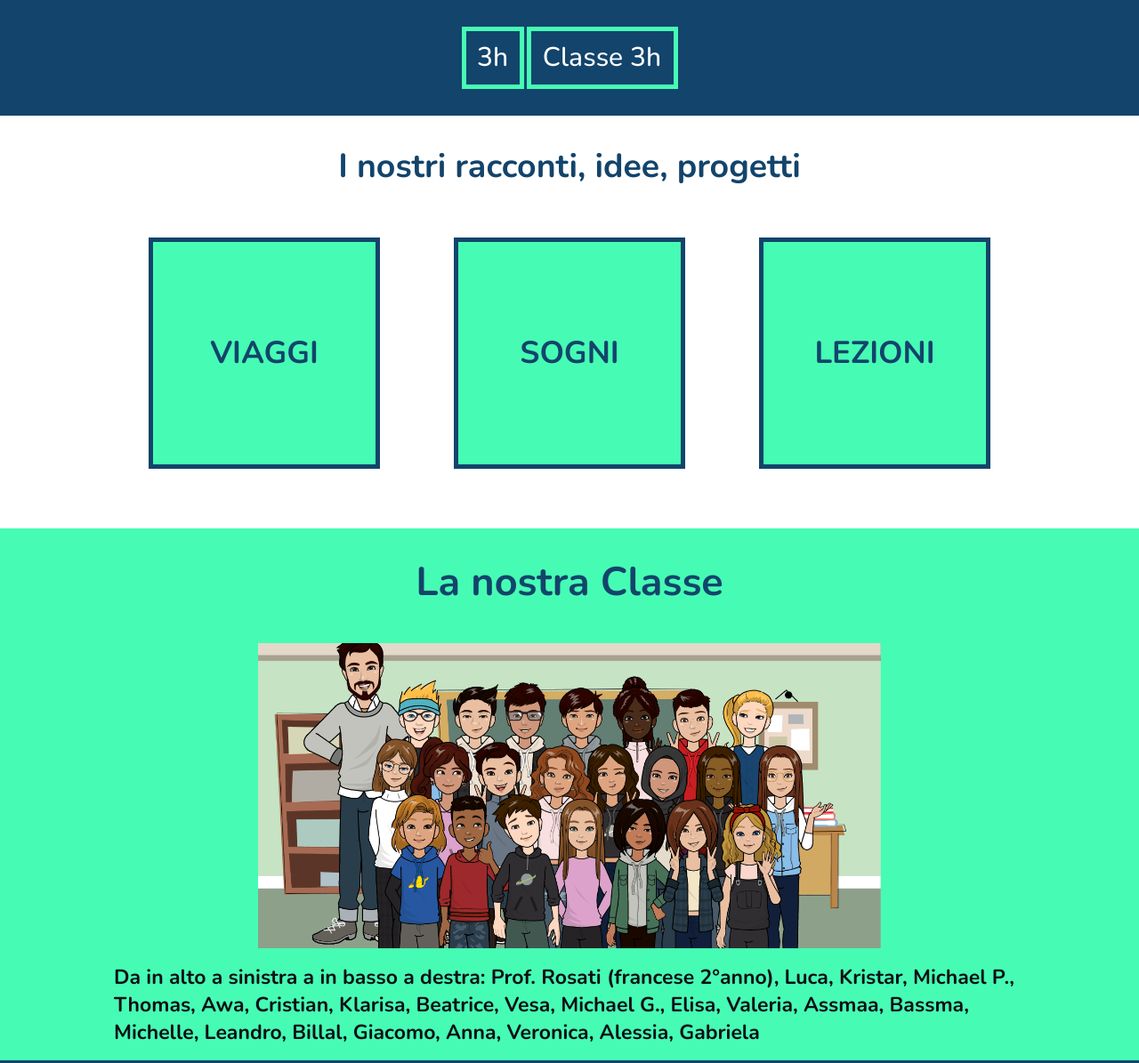
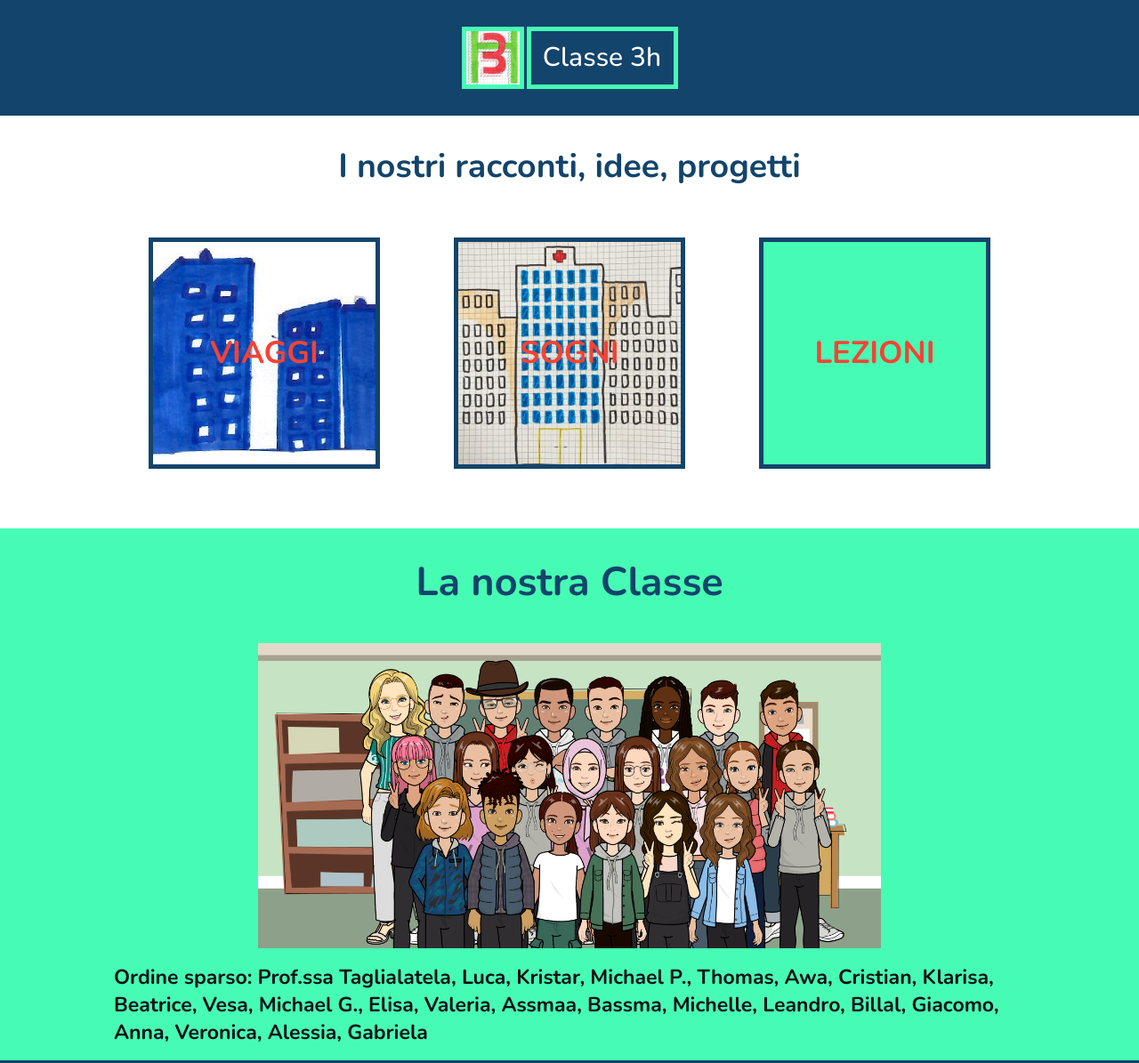
Before and after one commit to Leandecks/classe-3h, a website: page index.html in a window 1280 px wide. Shown: the top 1195 px of the page at 89% size. Drawn offline with nearby package versions, Linux system fonts and the light colour scheme; files that its build step writes are made by us from their sources.

Commit message:
v1.3.1: Image changes

```diff
--- a/index.html
+++ b/index.html
@@ -43,7 +43,7 @@
     <!--Header: logo, title-->
 
     <header>
-        <div id="logo">3h</div>
+        <div id="logo"></div>
         <div id="terza-acca">Classe 3h</div>
     </header>
 
@@ -75,11 +75,11 @@
             <h2>La nostra Classe</h2>
 
             <div class="img-wrapper">
-                <img src="./img/classe.png" alt="La nostra classe a fumetti."> <!--1280x628-->
+                <img src="./img/classe2.png" alt="La nostra classe a fumetti."> <!--1280x628-->
             </div>
 
             <div class="p-wrapper">
-                <p>Da in alto a sinistra a in basso a destra: Prof. Rosati (francese 2°anno), Luca, Kristar, Michael P., Thomas, Awa, Cristian, Klarisa, Beatrice, Vesa, Michael G., Elisa, Valeria, Assmaa, Bassma, Michelle, Leandro, Billal, Giacomo, Anna, Veronica, Alessia, Gabriela</p>
+                <p>Ordine sparso: Prof.ssa Taglialatela, Luca, Kristar, Michael P., Thomas, Awa, Cristian, Klarisa, Beatrice, Vesa, Michael G., Elisa, Valeria, Assmaa, Bassma, Michelle, Leandro, Billal, Giacomo, Anna, Veronica, Alessia, Gabriela</p>
             </div>
         </section>
 
--- a/package.json
+++ b/package.json
@@ -1,6 +1,6 @@
 {
   "name": "classe-3h",
-  "version": "1.3.0",
+  "version": "1.3.1",
   "description": "The 3H Website",
   "main": "./js/script.js",
   "scripts": {
--- a/sass/_var.sass
+++ b/sass/_var.sass
@@ -14,6 +14,7 @@ $second: #0c1016
 $white: #fff
 $black: #000
 $dark: #121821
+$dark2: #334054
 
 // Generic Style: html, body
 
--- a/sass/style.sass
+++ b/sass/style.sass
@@ -21,10 +21,11 @@ header
 // Logo and description
 
 #logo
-    // background-image: url("../../img/logo2.jpg")
-    // background-size: cover
-    // background-position: center
-    color: $white
+    background-image: url("../../img/logo2.jpg")
+    background-size: cover
+    background-position: center
+    color: $dark
+    font-weight: 700
     display: inline-block
     border: 5px solid $ciGreen
     font-size: 30px
@@ -71,10 +72,15 @@ header
     margin-right: 8px
     margin-left: 8px
 
-// #c1
-//     background-image: url("./../../img/viaggi.jpg")
-//     background-position: center
-//     background-size: cover
+#c1
+    background-image: url("./../../img/viaggi.jpg")
+    background-position: center
+    background-size: cover
+
+#c2
+    background-image: url("./../../img/sogno2.jpeg")
+    background-position: center
+    background-size: cover
 
 #nav .container a:hover
     color: $white
@@ -141,7 +147,8 @@ a:hover
     color: $dark
 
 #nav .container a
-    color: $darkBlue
+    color: $red
+    font-weight: 700
     text-decoration: none
 
 // RWD: Tablet
```
Also changed, not shown: CHANGELOG.md, dist/css/main.min.css (deleted), img/classe2.png (added), img/sogno2.jpeg (added), 1 other file.
